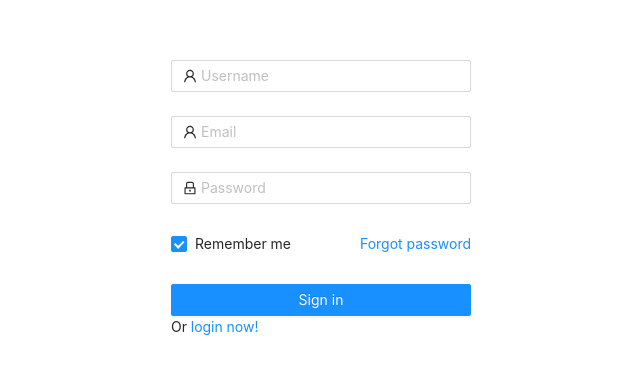
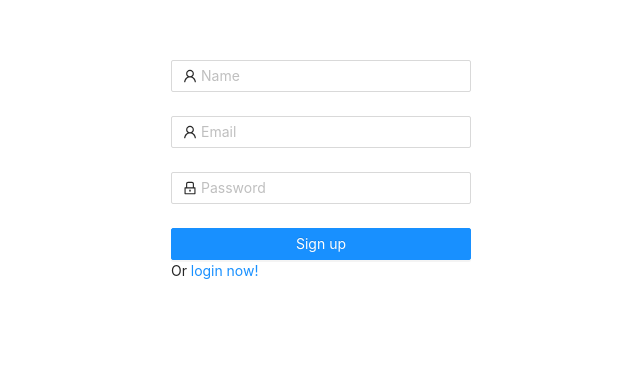
Before and after one commit to nikitababko/messenger-second, a React (Create React App) app in the folder client/: page /register in a window 1280 px wide. Shown: the part 140-514 px from the top of the page, without its empty margins (319-959 px from the left). Built offline with nearby package versions, Linux system fonts and the light colour scheme.

Commit message:
Added axios req.

```diff
--- a/client/src/modules/RegisterForm/index.js
+++ b/client/src/modules/RegisterForm/index.js
@@ -1,34 +1,55 @@
-import React from 'react';
+import React, { useState, createRef } from 'react';
+import axios from 'axios';
+import { Form, Input, Button } from 'antd';
+import { UserOutlined, LockOutlined } from '@ant-design/icons';
+import makeToast from 'Toaster';
 
-import { Form, Input, Button, Checkbox } from 'antd';
-import { UserOutlined, LockOutlined } from '@ant-design/icons';
+const RegisterForm = (props) => {
+  const [name, setName] = useState('');
+  const [email, setEmail] = useState('');
+  const [password, setPassword] = useState('');
 
-const RegisterForm = () => {
-  const onFinish = (values) => {
-    console.log('Received values of form: ', values);
+  const registerUser = (e) => {
+    e.preventDefault();
+
+    const registerData = {
+      name,
+      email,
+      password,
+    };
+
+    axios.post('/user/register', registerData).then((res) => {
+      makeToast('success', res.data.message);
+      props.history.push('/login');
+    });
+    // .catch((err) => {
+    //   makeToast('error', err.res.data.errorMessage);
+    // });
   };
 
   return (
     <Form
+      onSubmit={registerUser}
       name="normal_login"
       className="login-form"
       initialValues={{
         remember: true,
       }}
-      onFinish={onFinish}
     >
       <Form.Item
-        name="username"
+        name="name"
         rules={[
           {
             required: true,
-            message: 'Please input your Username!',
+            message: 'Please input your Name!',
           },
         ]}
       >
         <Input
           prefix={<UserOutlined className="site-form-item-icon" />}
-          placeholder="Username"
+          placeholder="Name"
+          onChange={(e) => setName(e.target.value)}
+          value={name}
         />
       </Form.Item>
 
@@ -44,6 +65,8 @@ const RegisterForm = () => {
         <Input
           prefix={<UserOutlined className="site-form-item-icon" />}
           placeholder="Email"
+          onChange={(e) => setEmail(e.target.value)}
+          value={email}
         />
       </Form.Item>
 
@@ -60,21 +83,19 @@ const RegisterForm = () => {
           prefix={<LockOutlined className="site-form-item-icon" />}
           type="password"
           placeholder="Password"
+          onChange={(e) => setPassword(e.target.value)}
+          value={password}
         />
-      </Form.Item>
-      <Form.Item>
-        <Form.Item name="remember" valuePropName="checked" noStyle>
-          <Checkbox>Remember me</Checkbox>
-        </Form.Item>
-
-        <a className="login-form-forgot" href="">
-          Forgot password
-        </a>
       </Form.Item>
 
       <Form.Item>
-        <Button type="primary" htmlType="submit" className="login-form-button">
-          Sign in
+        <Button
+          type="primary"
+          htmlType="submit"
+          className="login-form-button"
+          onClick={registerUser}
+        >
+          Sign up
         </Button>
         Or <a href="">login now!</a>
       </Form.Item>
```
